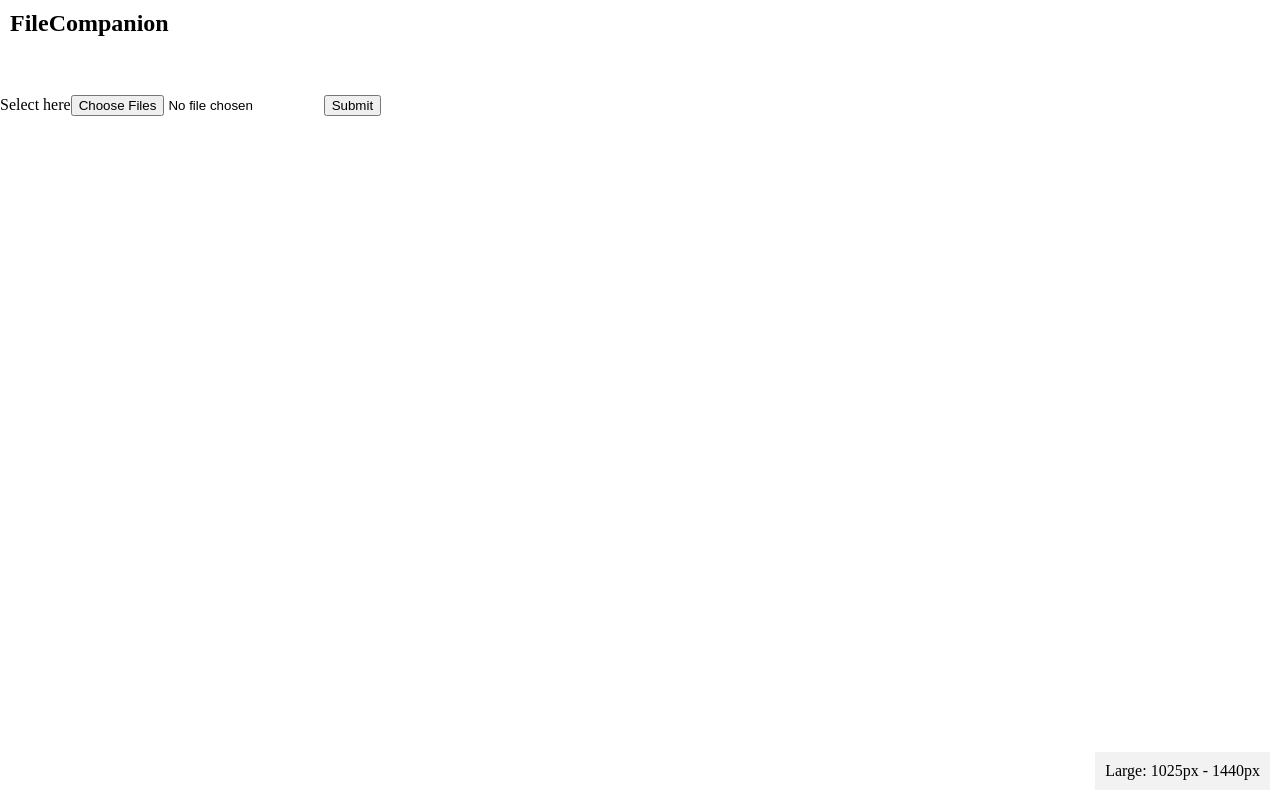
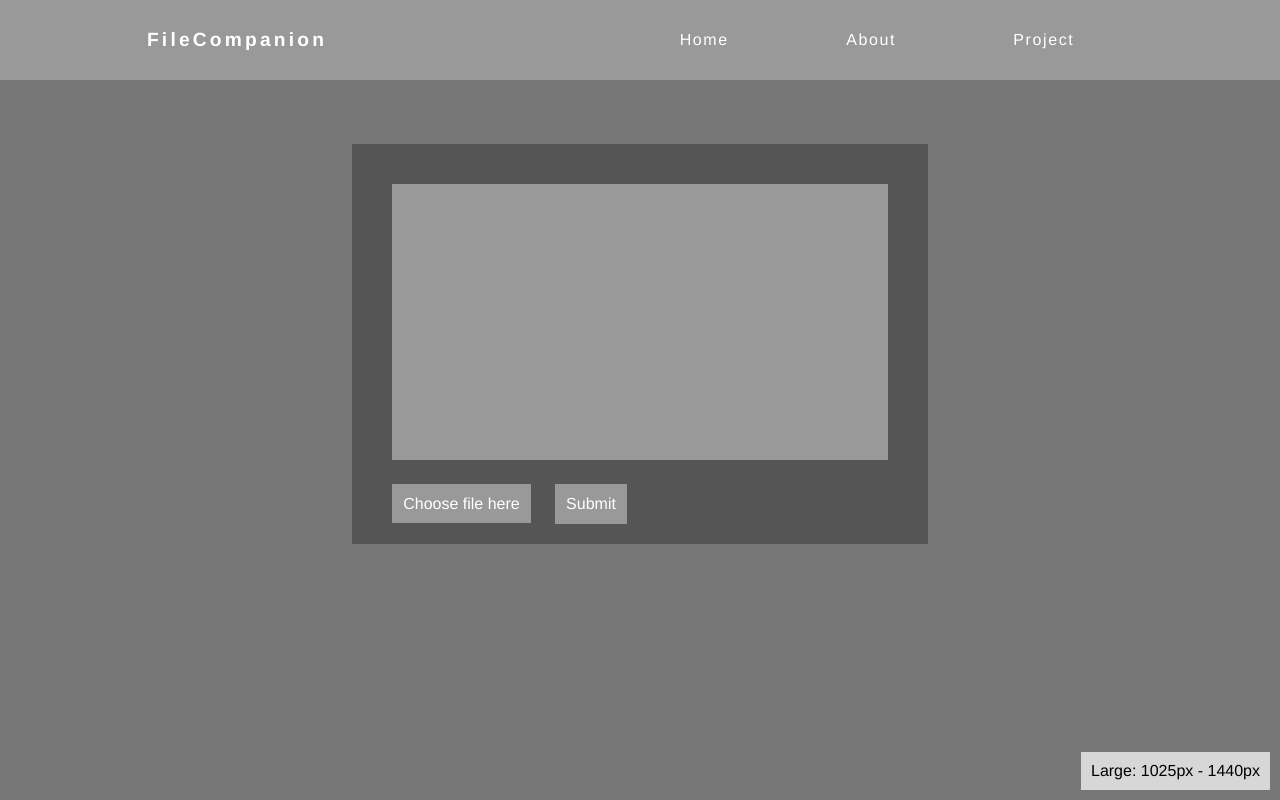
Before and after one commit to IAmSaeve/Dissertation, a React (Create React App) app in the folder app/: page / in a window 1280 px wide. Built offline with nearby package versions, Linux system fonts and the light colour scheme.

Commit message:
CSS
Some stylingshit

```diff
--- a/app/public/index.html
+++ b/app/public/index.html
@@ -4,6 +4,7 @@
     <meta charset="utf-8" />
     <link rel="icon" href="%PUBLIC_URL%/favicon.ico" />
     <meta name="viewport" content="width=device-width, initial-scale=1" />
+    <link rel="stylesheet" href="https://use.fontawesome.com/releases/v5.8.2/css/all.css" integrity="sha384-oS3vJWv+0UjzBfQzYUhtDYW+Pj2yciDJxpsK1OYPAYjqT085Qq/1cq5FLXAZQ7Ay" crossorigin="anonymous">
     <title>I need a name</title>
   </head>
   <body>
--- a/app/src/App.js
+++ b/app/src/App.js
@@ -3,13 +3,15 @@ import React, { Component } from 'react';
 import RouterOutput from "./Router/RouterOutput";
 import './Styles/base.scss';
 import UploadContextProvider from './Contexts/UploadContext';
+import Header from "./Router/Header";
 
 class App extends Component {
   render() {
     return (
-      <div>
+      <div className="mainGrid">
       <UploadContextProvider>
-        <RouterOutput></RouterOutput>
+      <Header className="header"/>
+        <RouterOutput className="body"/>
         </UploadContextProvider>
       </div>
     );
--- a/app/src/Contexts/UploadContext.js
+++ b/app/src/Contexts/UploadContext.js
@@ -14,15 +14,16 @@ class UploadContextProvider extends Component {
     onChange = (event) =>
         new Promise((resolve) => {
             event.persist()
+
             if (0 < event.target.files.length) {
                 for (let index = 0; index < event.target.files.length; index++) {
+                    console.log(event.target.files[index]);
                     this.setState(prevState => ({
                         files: prevState.files.concat(event.target.files[index])
                     })
                     );
                 }
             }
-            console.log(this.state.files);
             resolve(event);
         });
     /**
@@ -31,6 +32,7 @@ class UploadContextProvider extends Component {
      */
     onSubmit = (event) => {
         event.preventDefault();
+        console.log("hello");
         console.log(this.state.files);
         const data = new FormData()
         for (let index = 0; index < this.state.files.length; index++) {
--- a/app/src/Pages/Upload.js
+++ b/app/src/Pages/Upload.js
@@ -12,9 +12,11 @@ class Upload extends Component {
         //establishes what from the context to use
         const { onSubmit, onChange } = this.context;
         return (
-            <div>
-                <form id="uploadForm" encType="multipart/form-data">
-                    <label > Select here
+            <div className="uploadGrid">
+            <div className="centerdiv">
+            <UploadFiles />
+                <form onSubmit={onSubmit} id="uploadForm" encType="multipart/form-data">
+                    <label className="button buttonPostion" >
                     <input
                             id="upload"
                             type="file"
@@ -22,10 +24,11 @@ class Upload extends Component {
                             onChange={(event) => onChange(event).then(event => event.target.value = null)}
                             multiple
                         />
+                        Choose file here
                     </label>
-                    <button onClick={onSubmit} type="submit">Submit</button>
+                    <input className="button" type="submit" value="Submit"  />
                 </form>
-                <UploadFiles />
+            </div>
             </div>
         );
     }
--- a/app/src/Pages/UploadFiles.js
+++ b/app/src/Pages/UploadFiles.js
@@ -15,9 +15,10 @@ class Uploadfiles extends Component {
                 {
                     files.map(file => {
                         return (
-                            <div key={file.name} className="Row">
-                                <span className="Filename">{file.name}</span>
-                                <button onClick={()=>onRemove(file)}>Remove</button>
+                            <div key={file.name} className="fileDiv">
+                                <span className="Filename">name: {file.name}</span>
+                                <span className="Filename">size: {file.size}.kb</span>
+                                <i onClick={()=>onRemove(file)} className="fas fa-minus-circle"></i>
                             </div>
                         );
                     })
--- a/app/src/Router/Header.js
+++ b/app/src/Router/Header.js
@@ -7,7 +7,20 @@ class Head extends Component {
     return (
       <header>
         <nav>
-          <h1>FileCompanion</h1>
+          <div className="logo">
+            <h4>FileCompanion</h4>
+          </div>
+          <ul className="nav-links">
+            <li>
+              <Link to="/">Home</Link>
+            </li>
+            <li>
+              <Link to="/about">About</Link>
+            </li>
+            <li>
+              <Link to="/projekt">Project</Link>
+            </li>
+          </ul>
         </nav>
       </header>
     );
--- /dev/null
+++ b/app/src/Styles/Components/App.scss
@@ -0,0 +1,21 @@
+@import "./core/breakpoints";
+
+
+
+
+.mainGrid{
+display: grid;
+height: 100%;
+grid-template-columns: 1fr ;
+grid-template-rows: 5rem 1fr;
+grid-template-areas:
+"header"
+"body";
+}
+
+.header{
+    grid-area: header;
+}
+.body{
+    grid-area: body;
+}
--- a/app/src/Styles/Components/Header.scss
+++ b/app/src/Styles/Components/Header.scss
@@ -1,10 +1,36 @@
 @import "./core/breakpoints";
 
-header {
-    height: 75px;
-    margin: 10px;
 
-    h1 {
-        margin: 0;
+
+nav {
+    display: flex;
+    justify-content: space-around;
+    align-items: center;
+    height: 100%;
+    background-color: #999999;
+    color: white;
+}
+
+.nav-links {
+    display: flex;
+    justify-content: space-around;
+    width: 40%;
+    list-style: none;
+    & a {
+        color: white;
+        list-style: none;
+        display: flex;
+        letter-spacing: 0.1rem;
+        text-decoration: none;
+        cursor: pointer;
+        padding: 1rem;
+        &:hover {
+            background-color: #9CC3D5FF;
+        }
     }
 }
+
+.logo {
+    letter-spacing: 0.2rem;
+    font-size: 1.2rem;
+}
--- /dev/null
+++ b/app/src/Styles/Components/Upload.scss
@@ -0,0 +1,48 @@
+@import "./core/breakpoints";
+
+.button {
+    padding: 0.7rem;
+    background-color: #999999;
+    color: white;
+    cursor: pointer;
+    text-align: center;
+    font-size: 1.0em;
+    border: none;
+    margin-left: 1.5rem;
+}
+
+.button:hover {
+    background-color: #9CC3D5FF;
+}
+
+.fileDiv {
+
+    margin: 1%;
+    padding: 2%;
+    cursor: pointer;
+    background-color: #777777;
+    color: white;
+    display: flex;
+    justify-content: space-between;
+}
+
+.uploadFiles {
+    background-color: #999999;
+    height: 75%;
+    margin: 1.5rem;
+    padding:1rem;
+    overflow-y: scroll;
+}
+
+.centerdiv {
+    width: 45%;
+    margin: 5% auto;
+    padding: 1rem;
+    background-color: #555555;
+    height: 25rem;
+
+}
+
+#upload {
+    display: none;
+}
--- a/app/src/Styles/base.scss
+++ b/app/src/Styles/base.scss
@@ -2,12 +2,20 @@
 @import "./core/viewport-indicator";
 
 // Global markup
-body {
+* {
+    padding: 0;
     margin: 0;
+    box-sizing: border-box;
+    font-family: Helvetica, sans-serif;
+}
+body{
+    background-color: #777777;
 }
 
 // Components
 @import "./Components/Header";
+@import "./Components/Upload.scss";
+@import "./Components/App.scss";
 
 // Helpers
 @include viewportIndicator;
--- a/app/src/index.js
+++ b/app/src/index.js
@@ -3,11 +3,9 @@ import React from 'react';
 import ReactDOM from 'react-dom';
 import { BrowserRouter } from 'react-router-dom';
 import App from './App';
-import Header from "./Router/Header";
 
 ReactDOM.render(
     <BrowserRouter>
-        <Header />
         <App />
     </BrowserRouter>,
     document.getElementById('root')
```
